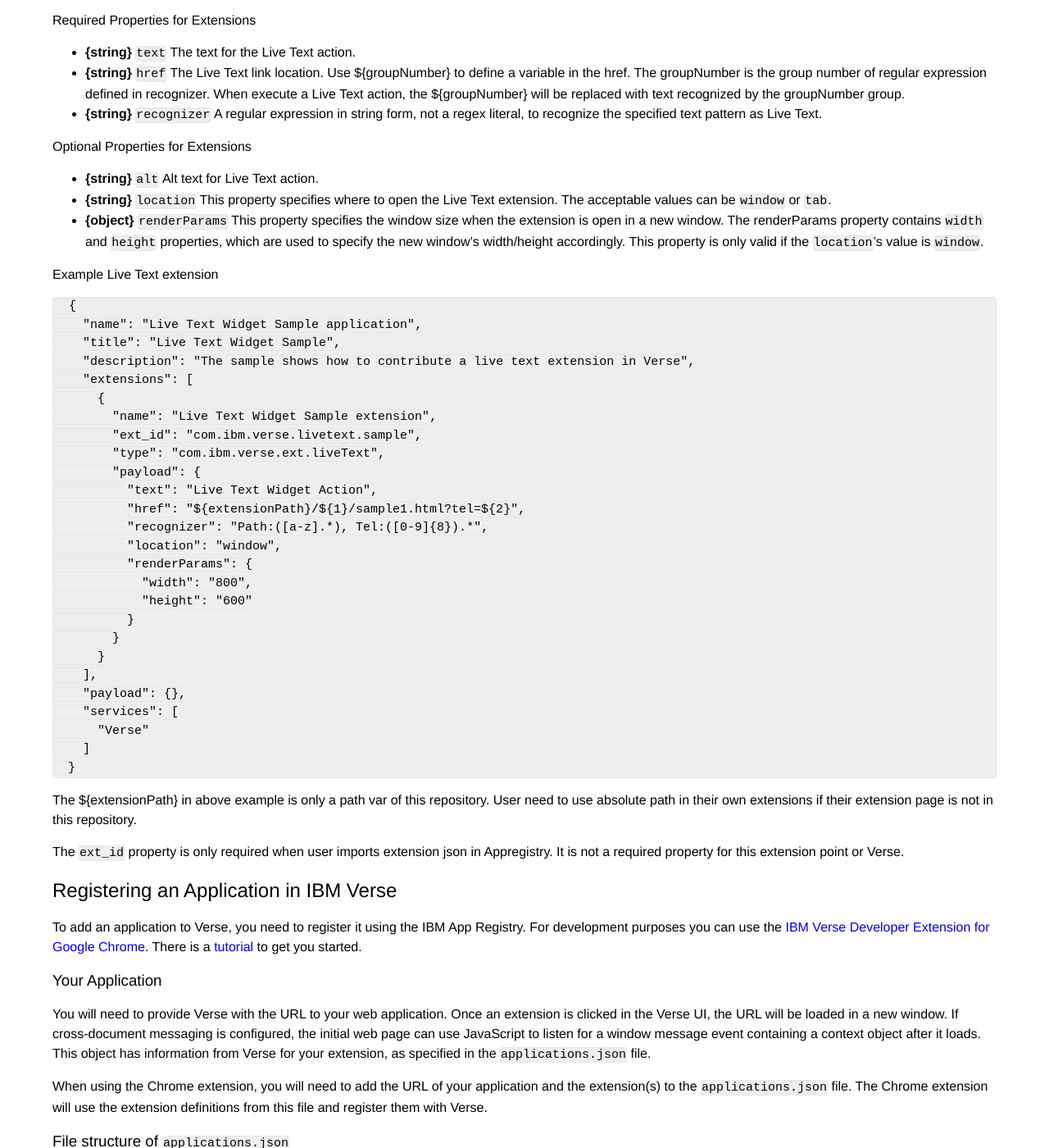
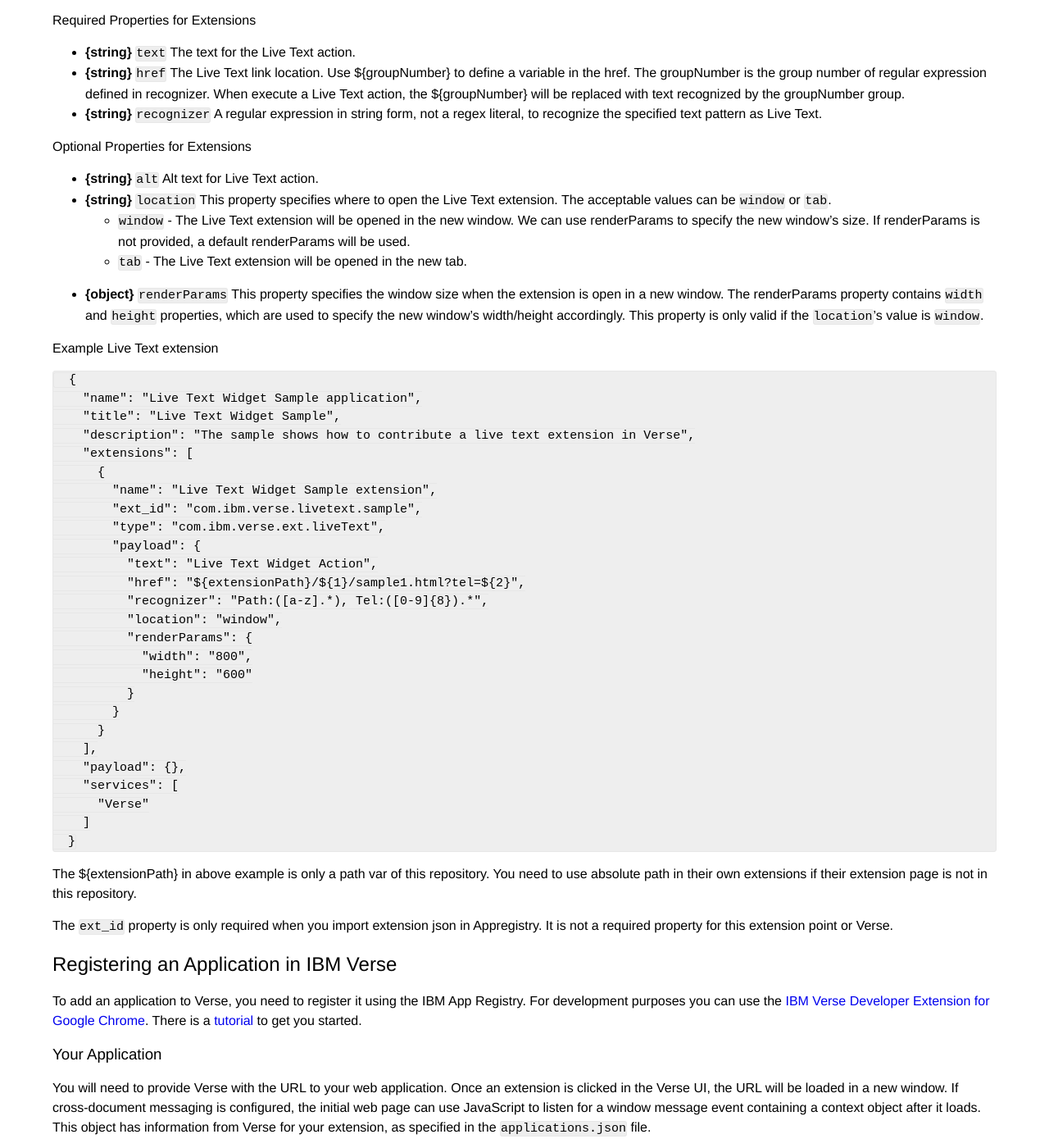
Before and after one commit to ibmverse/verse-developer, a Jekyll site: the page built from _reference/reference.md, in a window 1280 px wide and 1400 px high, scrolled down 8110 px. Shown: the whole window at 82% size. Built offline with Jekyll 4.4.1, drawn with Linux system fonts in a browser that asks for light colours.

Commit message:
Updated according to Lijuan's comments.

````diff
--- a/_reference/reference.md
+++ b/_reference/reference.md
@@ -357,6 +357,8 @@
 #### Optional Properties for Extensions
 * __{string}__ `alt` Alt text for Live Text action.
 * __{string}__ `location` This property specifies where to open the Live Text extension. The acceptable values can be `window` or `tab`.
+    * `window` - The Live Text extension will be opened in the new window. We can use renderParams to specify the new window’s size. If renderParams is not provided, a default renderParams will be used.
+    * `tab` - The Live Text extension will be opened in the new tab.
 * __{object}__ `renderParams` This property specifies the window size when the extension is open in a new window. The renderParams property contains `width` and `height` properties, which are used to specify the new window’s width/height accordingly. This property is only valid if the `location`’s value is `window`.
 
 #### Example Live Text extension
@@ -389,9 +391,9 @@
   }
 ```
 
-The ${extensionPath} in above example is only a path var of this repository. User need to use absolute path in their own extensions if their extension page is not in this repository.
+The ${extensionPath} in above example is only a path var of this repository. You need to use absolute path in their own extensions if their extension page is not in this repository.
 
-The `ext_id` property is only required when user imports extension json in Appregistry. It is not a required property for this extension point or Verse.
+The `ext_id` property is only required when you import extension json in Appregistry. It is not a required property for this extension point or Verse.
 
 ## Registering an Application in IBM Verse
 To add an application to Verse, you need to register it using the IBM App Registry. For development purposes
````
Also changed, not shown: _tutorials/tutorial_live_text.md (+2 -2 lines).
